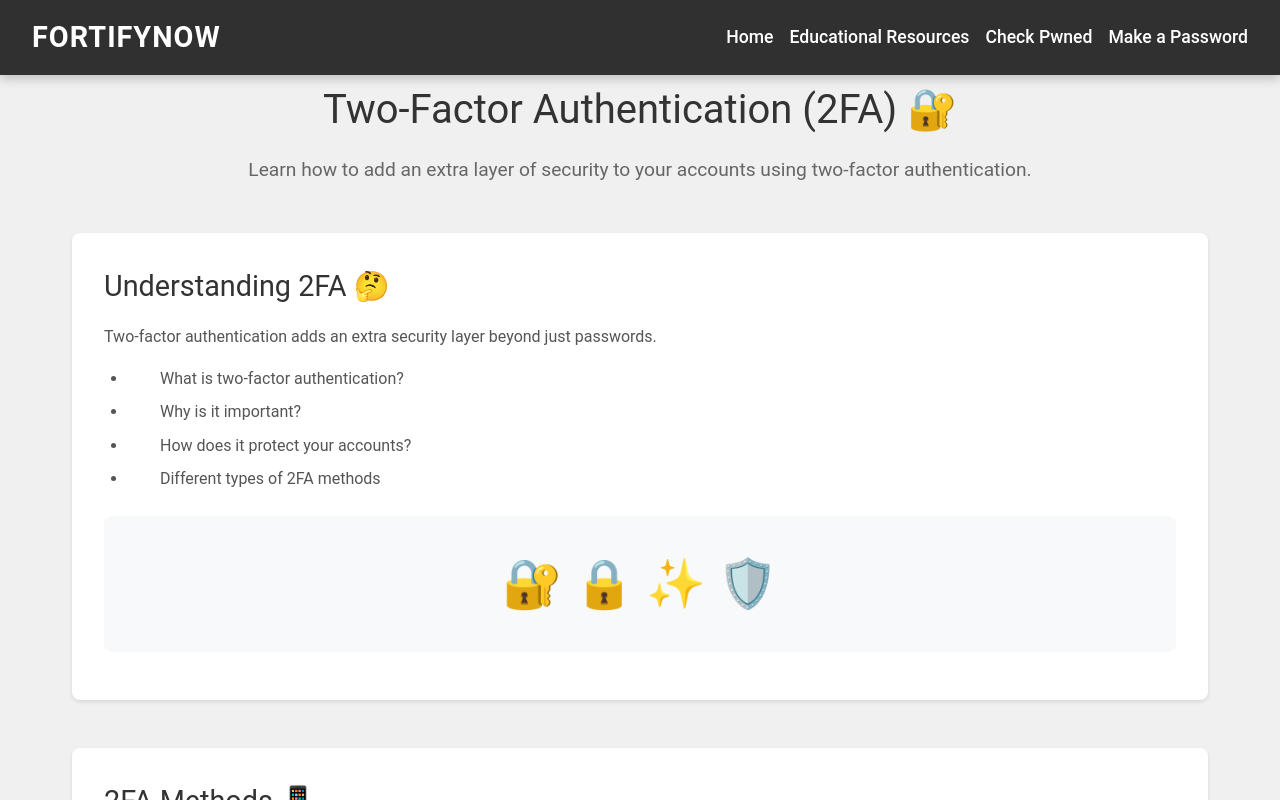
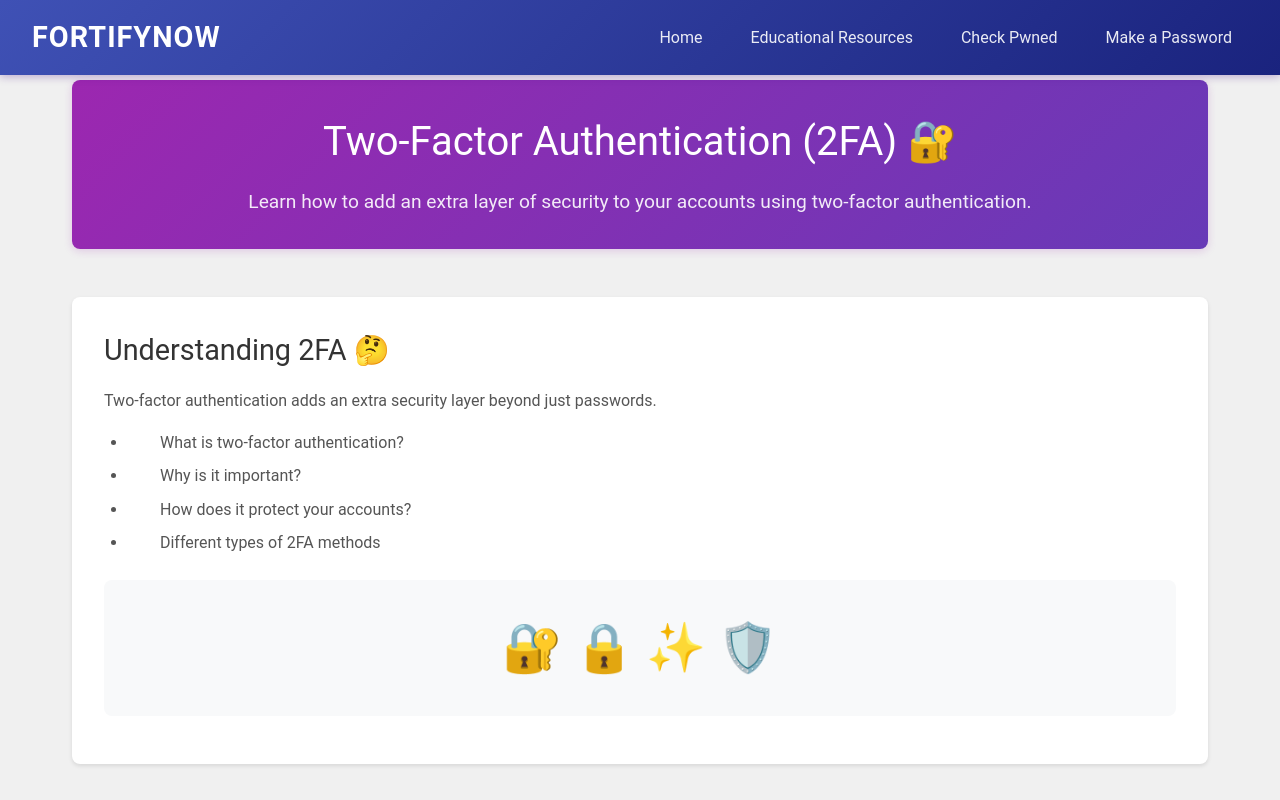
Before and after one commit to AD-Archer/FortifyNow, a React (Create React App) app: page /two-factor-auth in a window 1280 px wide. Built offline with nearby package versions, Linux system fonts and the light colour scheme.

Commit message:
Update header

```diff
--- a/src/components/LibraryModules/styles/SharedModuleStyles.css
+++ b/src/components/LibraryModules/styles/SharedModuleStyles.css
@@ -18,6 +18,10 @@
 .mastering-passwords-header {
   text-align: center;
   margin-bottom: 3rem;
+  background: linear-gradient(135deg, #9c27b0, #673ab7);  /* Purple gradient */
+  padding: 2rem;
+  border-radius: 8px;
+  box-shadow: 0 2px 8px rgba(156, 39, 176, 0.2);
 }
 
 .security-protection-header h1,
@@ -25,7 +29,7 @@
 .phishing-awareness-header h1,
 .handling-breaches-header h1,
 .mastering-passwords-header h1 {
-  color: #333;
+  color: white;  /* Changed from #333 to white for better contrast */
   font-size: 2.5rem;
   margin-bottom: 1rem;
 }
@@ -35,7 +39,7 @@
 .phishing-awareness-header p,
 .handling-breaches-header p,
 .mastering-passwords-header p {
-  color: #666;
+  color: rgba(255, 255, 255, 0.9);  /* Changed from #666 to semi-transparent white */
   font-size: 1.2rem;
 }
 
--- a/src/styles/Navbar.css
+++ b/src/styles/Navbar.css
@@ -9,9 +9,9 @@
   left: 0;
   right: 0;
   width: 100%;
-  background-color: rgba(0, 0, 0, 0.8); /* Dark background for contrast */
+  background: linear-gradient(135deg, #3f51b5, #1a237e);  /* Blue gradient */
   z-index: 1000;
-  box-shadow: 0 4px 10px rgba(0, 0, 0, 0.2);
+  box-shadow: 0 2px 8px rgba(74, 20, 140, 0.3);  /* Adjusted shadow to match */
   transition: background-color 0.3s ease;
   margin-bottom: 50px;
 }
@@ -40,15 +40,14 @@
 }
 
 .navbar-links a {
-  color: #fff;
+  color: rgba(255, 255, 255, 0.9);
   text-decoration: none;
-  font-size: 1.1rem;
-  font-weight: 500;
-  transition: color 0.3s;
+  padding: 0.5rem 1rem;
+  transition: color 0.2s ease;
 }
 
 .navbar-links a:hover {
-  color: #4caf50;
+  color: white;
 }
 
 /* Hamburger Menu */
```
